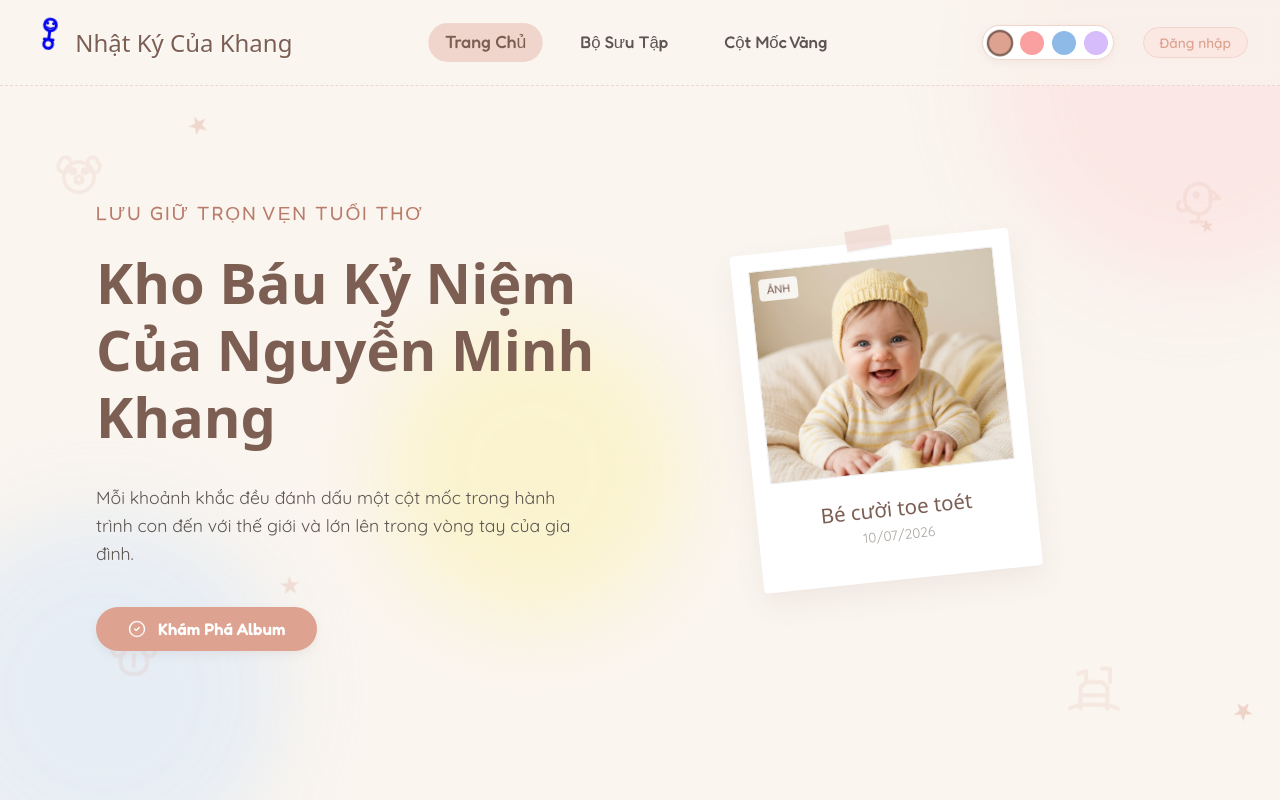
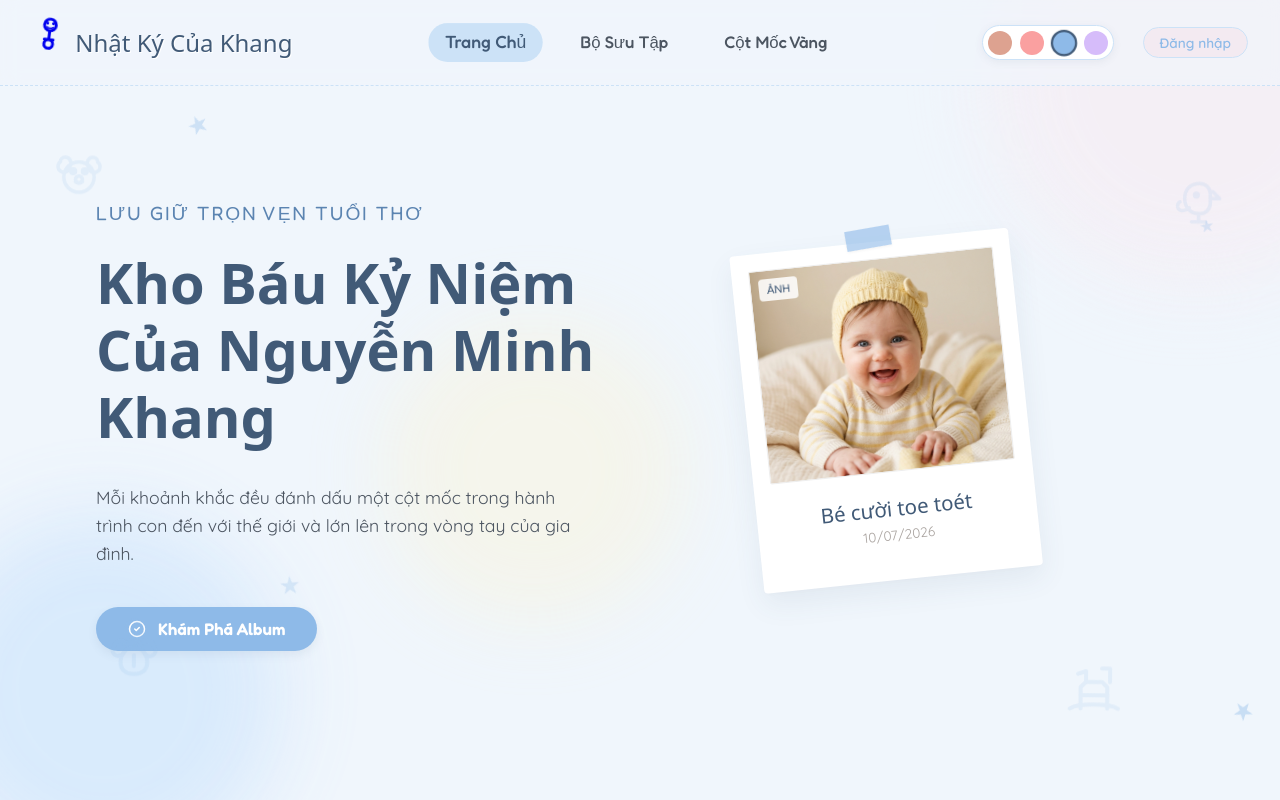
Before and after one commit to chinhdinhtk-2001/Baby, a React (Vite) app: page / in a window 1280 px wide. Built offline with nearby package versions, Linux system fonts and the light colour scheme; no server answers; the database is empty; a web font is replaced by a local one.

Commit message:
style: set default theme to blue and update title to Minh Khang <3

```diff
--- a/index.html
+++ b/index.html
@@ -4,7 +4,7 @@
     <meta charset="UTF-8" />
     <link rel="icon" type="image/svg+xml" href="/favicon.svg" />
     <meta name="viewport" content="width=device-width, initial-scale=1.0" />
-    <title>baby</title>
+    <title>Minh Khang &lt;3</title>
   </head>
   <body>
     <div id="root"></div>
--- a/src/App.jsx
+++ b/src/App.jsx
@@ -54,7 +54,7 @@ export default function App() {
   const [currentView, setCurrentView] = useState('home');
   const [mediaItems, setMediaItems] = useState([]);
   const [milestonesState, setMilestonesState] = useState({});
-  const [currentTheme, setCurrentTheme] = useState('cream');
+  const [currentTheme, setCurrentTheme] = useState('blue');
 
   // Modal states
   const [selectedMedia, setSelectedMedia] = useState(null);
@@ -112,7 +112,7 @@ export default function App() {
       }
     }
 
-    const savedTheme = localStorage.getItem('baby_app_theme') || 'cream';
+    const savedTheme = localStorage.getItem('baby_app_theme') || 'blue';
     setCurrentTheme(savedTheme);
 
     // Fetch remote state from Supabase
```
